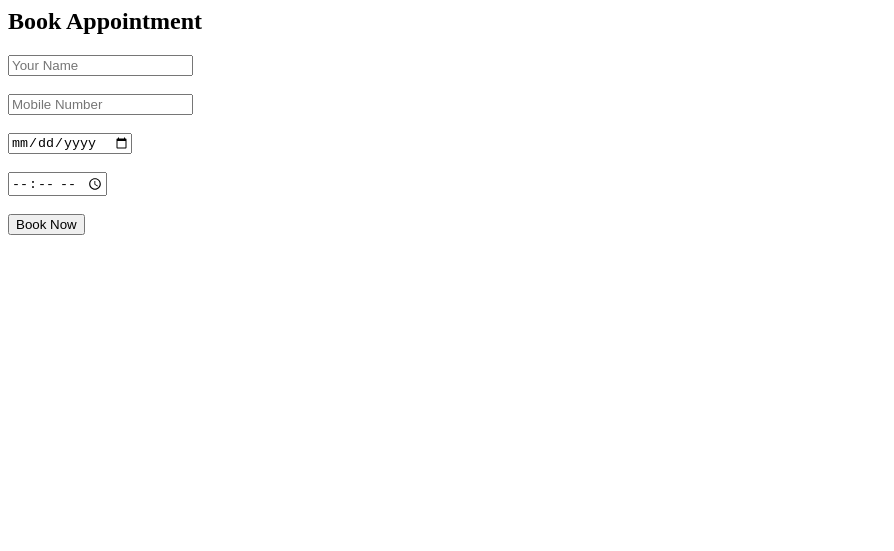
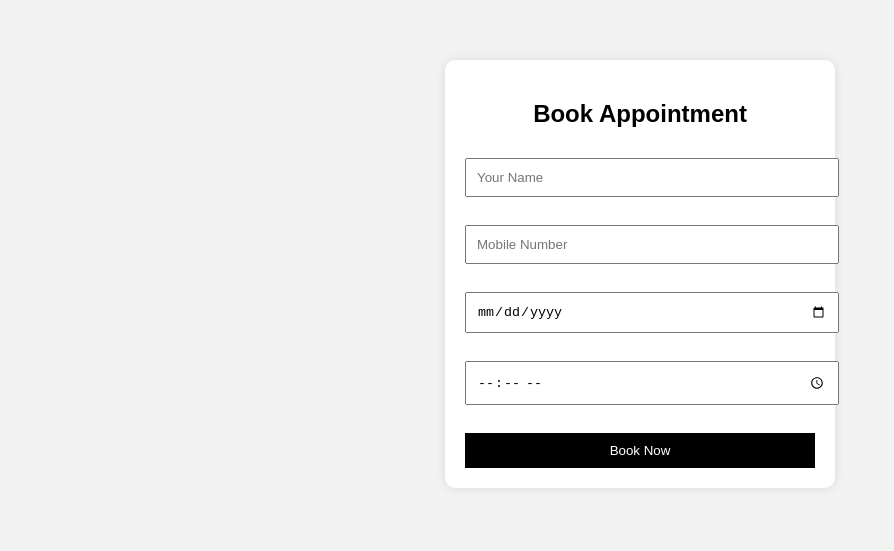
Before and after one commit to rahulyadav68/barber-appointment-app, a plain HTML site: page booking.html in a window 1280 px wide. Shown: the whole page, without its empty margins (0-894 px from the left). Drawn offline with Linux system fonts and the light colour scheme.

Commit message:
Update booking.html

```diff
--- a/booking.html
+++ b/booking.html
@@ -1,3 +1,12 @@
+<!DOCTYPE html>
+<html>
+<head>
+  <title>Book Appointment</title>
+  <link rel="stylesheet" href="style.css">
+</head>
+<body>
+
+<div class="container">
   <h2>Book Appointment</h2>
 
   <form>
@@ -5,5 +14,9 @@
     <input type="tel" placeholder="Mobile Number" required><br><br>
     <input type="date" required><br><br>
     <input type="time" required><br><br>
-  <button>Book Now</button>
+    <button type="submit">Book Now</button>
   </form>
+</div>
+
+</body>
+</html>
```
Lines whose indentation alone changed are shown as unchanged.
